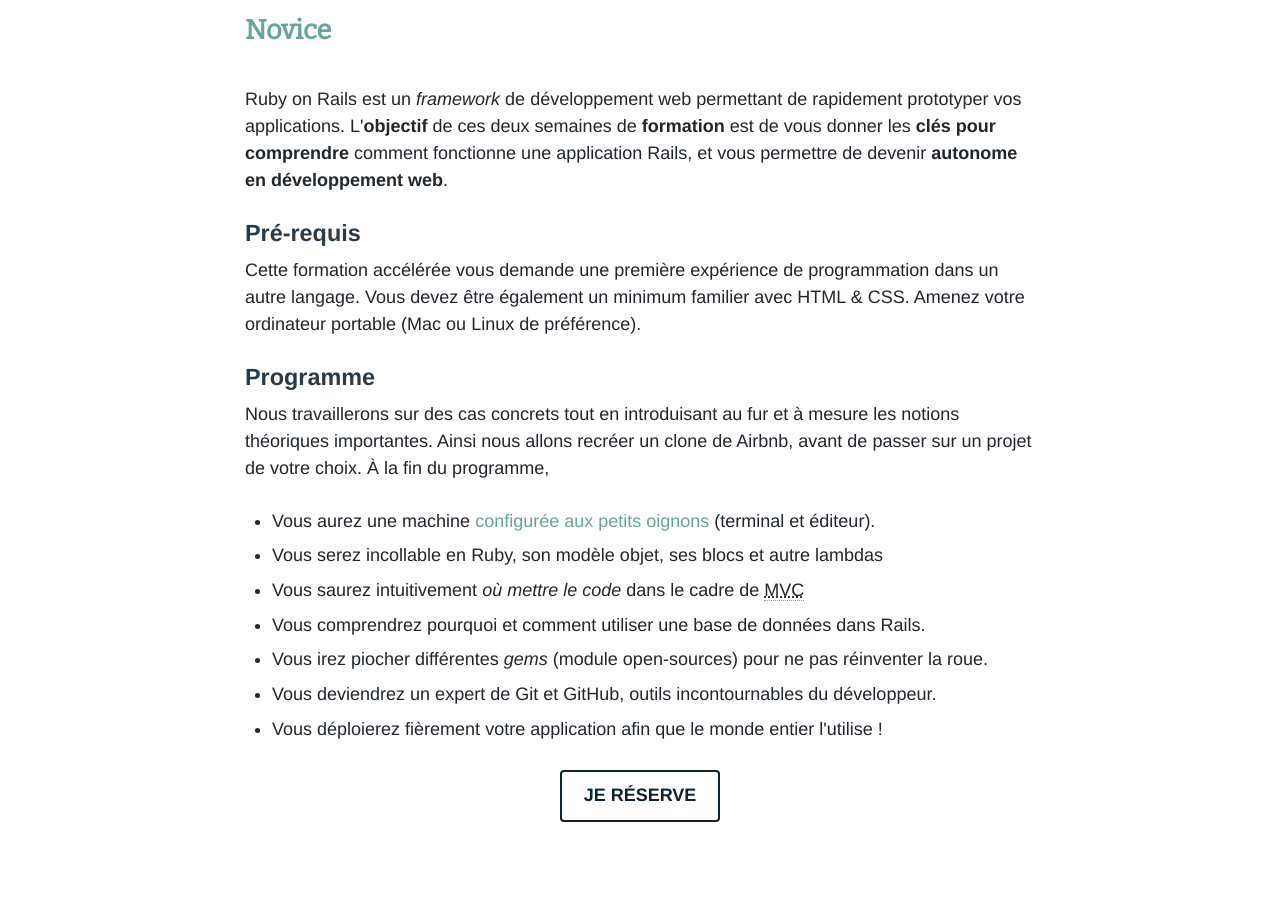
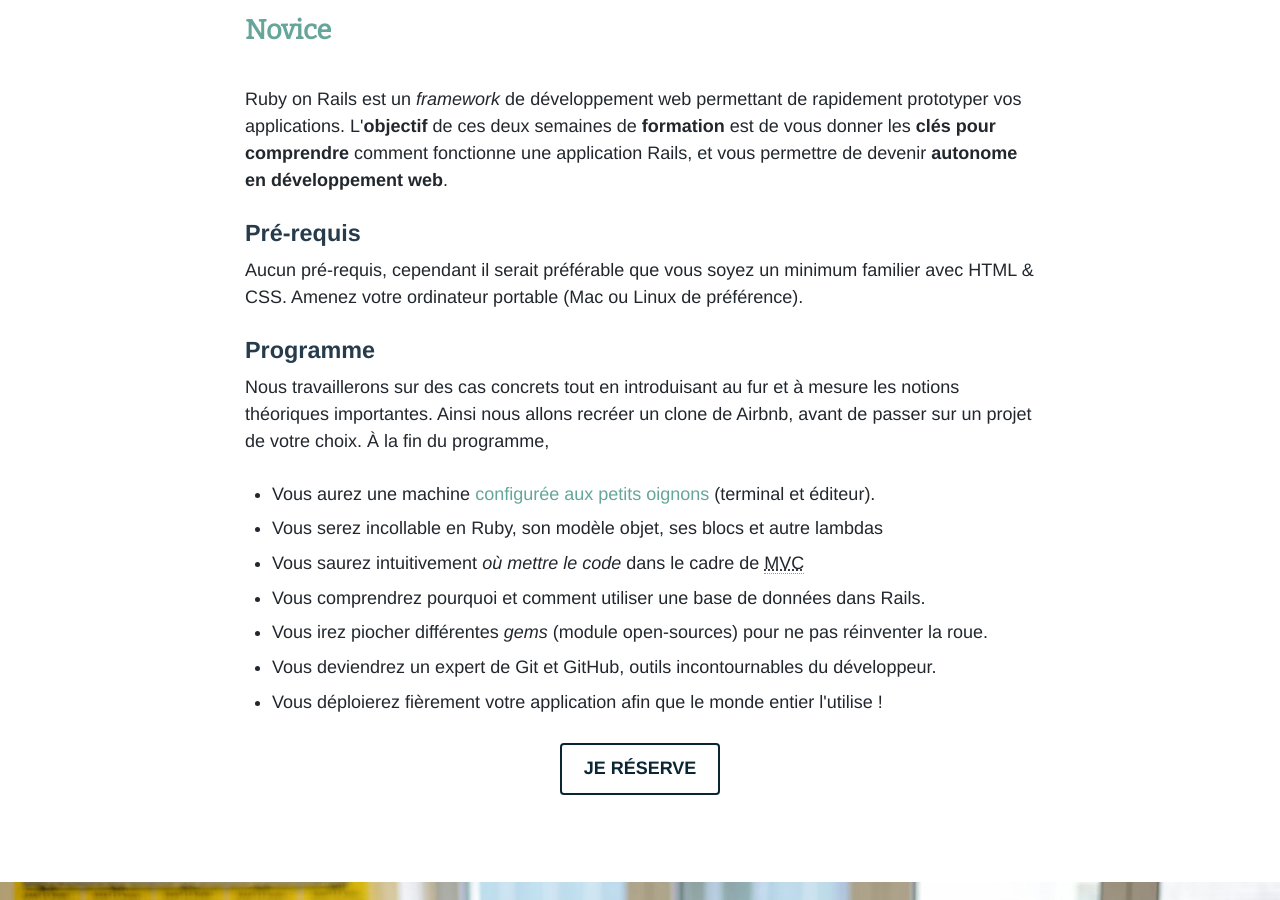
Before and after one commit to lewagon/surfcamp, a Jekyll site: the page built from code.html, in a window 1280 px wide and 900 px high, scrolled down 874 px. Built offline with Jekyll 4.4.1, drawn with Linux system fonts in a browser that asks for light colours.

Commit message:
Aucun pre requis

```diff
--- a/code.html
+++ b/code.html
@@ -31,8 +31,7 @@ layout: default
   <h3>Pré-requis</h3>
 
   <p>
-    Cette formation accélérée vous demande une première expérience
-    de programmation dans un autre langage. Vous devez être également
+    Aucun pré-requis, cependant il serait préférable que vous soyez
     un minimum familier avec HTML &amp; CSS. Amenez votre ordinateur
     portable (Mac ou Linux de préférence).
   </p>
```
